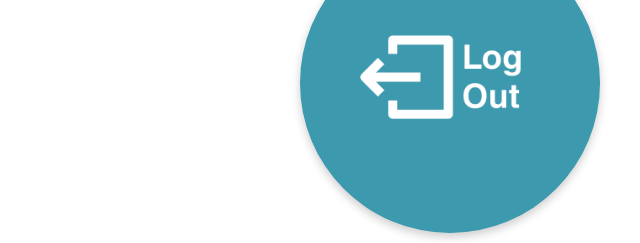
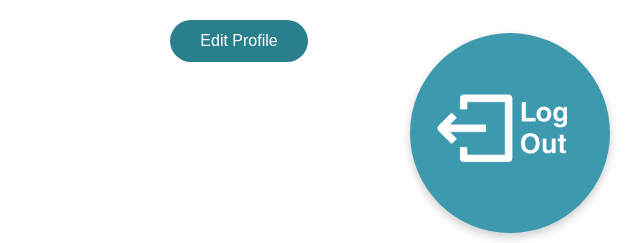
Before and after one commit to AndrewLorenzo/health-me, a Flask app: page /profile in a window 1280 px wide. Shown: the part 557-800 px from the top of the page, without its empty margins (640-1280 px from the left). Run offline with Flask 3, Linux system fonts and the light colour scheme; the visitor is signed in with stand-in values (Sample User, id 1); data that the repository does not hold is empty.

Commit message:
profile
profile

```diff
--- a/static/profile/style.css
+++ b/static/profile/style.css
@@ -7,6 +7,16 @@ body {
   margin: 0;
   background-color: #ffffff;
   height: 100vh;
+}
+
+h1 {
+  position: relative;
+  color: #0e4d57;
+  font-size: 56px;
+  text-align: center;
+  font-weight: 600;
+  right: 20%;
+  margin: 20px 0 18px 0;
 }
 
 .profile-page {
@@ -30,9 +40,9 @@ img {
 }
 
 .back-symbol a {
-  font-size: 40px;
-  font-weight: bolder;
-  color: #12666c;
+  font-size: 60px;
+  font-weight: 1000;
+  color: #3c99ae;
   cursor: pointer;
   text-decoration: none;
 }
@@ -51,67 +61,83 @@ img {
 
 .profile-content {
   display: flex;
-  flex: 1;
-  justify-content: space-evenly;
+  justify-content: center;
   align-items: center;
   padding: 20px 0;
 }
 
 .profile-left {
   display: flex;
-  justify-content: center;
+  justify-content: flex-start;
   align-items: center;
+  margin-right: 10%;
 }
 
 .profile-image-placeholder {
-  width: 250px;
-  height: 250px;
+  width: 350px;
+  height: 350px;
   border-radius: 50%;
   background-color: #e0e0e0;
-  border: 4px solid #0e4d57;
+  border: 5px solid #0e4d57;
 }
 
 .profile-right {
   display: flex;
   flex-direction: column;
-  gap: 15px;
-  max-width: 500px;
+  gap: 20px;
+  width: 35%;
+}
+
+.profile-right a {
+    display: flex;
 }
 
 .info-row {
   display: flex;
-  justify-content: space-between;
+  justify-content: center;
   align-items: center;
+  width: 100%;
 }
 
 .info-row span {
-  width: 130px;
+  width: 100%;
   font-weight: bold;
   color: #0e4d57;
   font-size: 18px;
 }
 
 .info-row input {
-  width: 70%;
+  width: 100%;
   padding: 8px 16px;
   font-size: 16px;
-  border: 2px solid #0e4d57;
-  border-radius: 20px;
+  border: 4px solid #0e4d57;
+  border-radius: 30px;
   background-color: white;
-  color: #333;
+  color: black;
   cursor: text;
 }
 
 .edit-button {
-  margin-top: 20px;
-  align-self: flex-end;
-  background-color: #0e4d57;
+  align-items: center;
+  background-color: #2a7f8c;
   color: white;
   border: none;
   padding: 12px 30px;
   font-size: 16px;
   border-radius: 30px;
   cursor: pointer;
+}
+
+.edit-button:hover {
+  background-color: #12666c;
+}
+
+.edit-button:active {
+  background-color: #0e4d57;
+}
+
+.info-row a {
+    text-decoration: none;
 }
 /*
 .logout-logo {
@@ -127,10 +153,10 @@ img {
 .logout-circle {
   position: absolute;
   bottom: 10px;
-  right: 40px;
-  width: 300px;
-  height: 300px;
-  border-radius: 50%;
+  right: 30px;
+  width: 200px;
+  height: 200px;
+  border-radius: 100%;
   background-color: #3c99ae;
   display: flex;
   flex-direction: column;
@@ -145,6 +171,6 @@ img {
 }
 
 .logout-circle a {
-    width: 70%;
-    height: 70%;
+    width: 85%;
+    height: 85%;
 }
--- a/templates/profile/profile.html
+++ b/templates/profile/profile.html
@@ -11,7 +11,7 @@
     <div>
         <div class="header">
         <div class="back-symbol"><a href="/home"> < </a></div>
-        <h1>Profiles</h1>
+        <h1>Profile</h1>
         <div class="nav-links">
         <a href="/activity">Your Activity</a>
         <a href="/foods">Diets</a>
@@ -22,8 +22,8 @@
     <div class="profile-content">
         <div class="profile-left">
             <img
-            src="{% if user.Sex == 'Female' %}{{ url_for('static', filename='assets/female dummy.png') }}
-                {% elif user.Sex == 'Male' %}{{ url_for('static', filename='assets/male dummy.png') }}
+            src="{% if user.Sex == 'Female' %}{{ url_for('static', filename='assets/waifu.webp') }}
+                {% elif user.Sex == 'Male' %}{{ url_for('static', filename='assets/husbu.webp') }}
                 {% else %}{{ url_for('static', filename='assets/default dummy.png') }}{% endif %}"
             alt="Profile Picture"
             class="profile-image-placeholder"
@@ -43,7 +43,8 @@
             <div class="info-row"><span>Sex</span><input type="text" value="{{ user.Sex }}" disabled /></div>
             <div class="info-row"><span>Height</span><input type="text" value="{{ user.Height }}" disabled /></div>
             <div class="info-row"><span>Weight</span><input type="text" value="{{ user.Weight }}" disabled /></div>
-            <a method='POST' href="{{ url_for('edit_profile') }}"><button class="edit-button">Edit Data</button></a>
+            <div class="info-row"><span>BMI</span><input type="text" value="{{ user.BMI }}" disabled /></div>
+            <div class="info-row"><a method='POST' href="{{ url_for('edit_profile') }}"><button class="edit-button">Edit Profile</button></a></div>
 
             <div class="logout-circle">
                 <a href="/logout" title="Logout">
```
Also changed, not shown: templates/form/form.html (+3 -4 lines), static/assets/husbu.webp (added), static/assets/waifu.webp (added).
